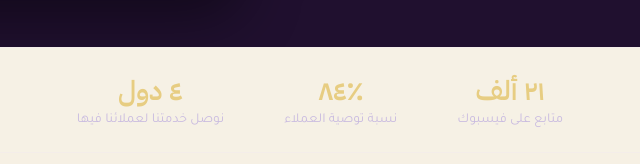
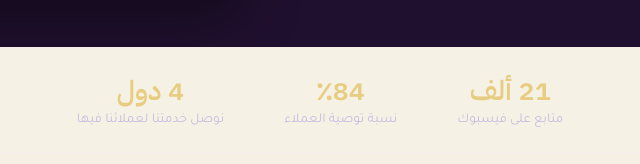
Before and after one commit to Uldy-USDBOT/downloader-ly, a plain HTML site: page index.html in a window 1280 px wide. Shown: the part 636-800 px from the top of the page, 320-960 px from the left. Drawn offline with Linux system fonts and the light colour scheme; a web font is replaced by a local one.

Commit message:
Update index.html

```diff
--- a/index.html
+++ b/index.html
@@ -310,9 +310,9 @@
 
 <div class="stat-strip">
   <div class="wrap">
-    <div class="stat"><span class="stat-num">٢١ ألف</span><span class="stat-label">متابع على فيسبوك</span></div>
-    <div class="stat"><span class="stat-num">٪٨٤</span><span class="stat-label">نسبة توصية العملاء</span></div>
-    <div class="stat"><span class="stat-num">٤ دول</span><span class="stat-label">نوصل خدمتنا لعملائنا فيها</span></div>
+    <div class="stat"><span class="stat-num">21 ألف</span><span class="stat-label">متابع على فيسبوك</span></div>
+    <div class="stat"><span class="stat-num">٪84</span><span class="stat-label">نسبة توصية العملاء</span></div>
+    <div class="stat"><span class="stat-num">4 دول</span><span class="stat-label">نوصل خدمتنا لعملائنا فيها</span></div>
   </div>
 </div>
 
```
